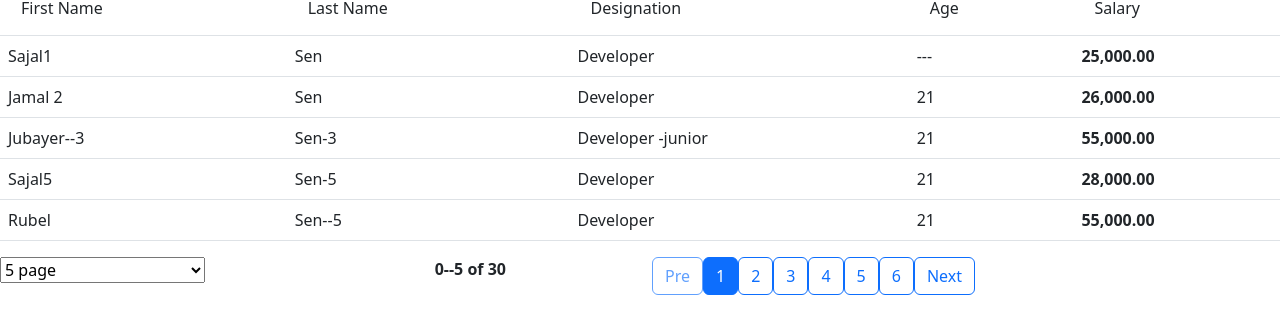
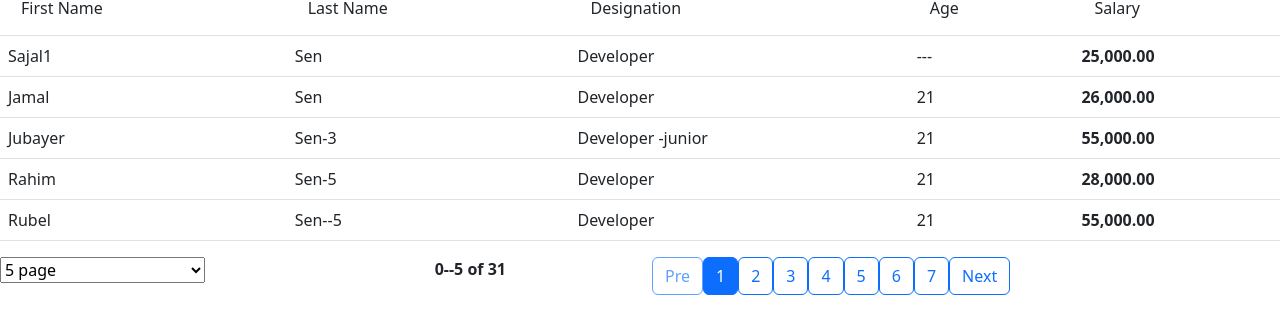
Before and after one commit to SajalSenCSE/EmployeeManagementApp, an Angular app: page /emplist in a window 1280 px wide. Shown: the part 137-470 px from the top of the page. Built offline with nearby package versions, Linux system fonts and the light colour scheme; no server answers.

Commit message:
SearchingWorkBut2rdPageNotWorking

```diff
--- a/src/app/Employee/employee-list/employee-list.component.html
+++ b/src/app/Employee/employee-list/employee-list.component.html
@@ -2,7 +2,7 @@
 
 <div class="row ms-4 col-md-6">
   <label>Search by First Name</label>
-  <input [(ngModel)]='fName' class="form-control" placeholder="Filter By First Name">
+  <input name="fName" [(ngModel)]='fName' class="form-control" placeholder="Filter By First Name" (ngModelChange)="search()">
   <!-- <button (click)="onFilterByFName()" class="btn btn-primary">Search</button> -->
 </div>
 
@@ -17,7 +17,7 @@
     </tr>
   </thead>
   <tbody>
-    <tr *ngFor="let emp of employeeList2 |filter:fName:'FName'| sort:[sortingParams,sortDirection]">
+    <tr *ngFor="let emp of employeeList2 | sort:[sortingParams,sortDirection]">
       <td>{{emp.FName}}</td>
       <td>{{emp.LName}}</td>
       <td>{{emp.Position}}</td>
--- a/src/app/Employee/employee-list/employee-list.component.ts
+++ b/src/app/Employee/employee-list/employee-list.component.ts
@@ -17,6 +17,7 @@ export class EmployeeListComponent implements OnInit {
   preBtnDisable:boolean=false;
   nextBtnDisable:boolean=true;
   sortingParams:string='Id';
+  employeeListBase:IEmployee[]=[];
   employeeList: IEmployee[] = [];
   employeeList2:IEmployee[]=[];
   employeePerPage:number=5;
@@ -24,47 +25,70 @@ export class EmployeeListComponent implements OnInit {
   searchingString:string='';
   pageIndex:number=(this.selectPage-1)*this.employeePerPage;
 
-  constructor(private empService: EmployeeServiceService,private s:LeadService) {}
+  constructor(private empService: EmployeeServiceService) {}
 
   ngOnInit(): void {
     this.empService.getAllEmployee()
     .subscribe((data)=>{
-      this.employeeList=data;
+      this.employeeListBase=data;
+      this.employeeList=this.employeeListBase;
       this.employeeList2=this.employeeList.slice(this.pageIndex,this.employeePerPage);
     })
+  }
 
-    this.s.getAll().subscribe((res)=>{
-      console.log(res);
-    })
+  search(){
+    if(this.fName!=""){
+      this.employeeList=this.employeeListBase.filter(res=>{
+        return (res.FName.toLocaleLowerCase().match(this.fName.toLocaleLowerCase())||(res.LName.toLocaleLowerCase().match(this.fName.toLocaleLowerCase())));
+      })
+      console.log(this.employeeList);
+      this.employeeList2=this.employeeList.slice(this.pageIndex,this.employeePerPage);
+    }else{
+      this.ngOnInit();
+
+    }
   }
+
   get pageNumbers():number[]{
-    return Array((this.employeeList.length)/this.employeePerPage).fill(0).map((x,i)=>i+1);
+    if(this.fName==""){
+      return Array(Math.ceil((this.employeeList.length)/this.employeePerPage)).fill(0).map((x,i)=>i+1);
+    }
+    else{
+      return Array(Math.ceil((this.employeeList.length)/this.employeePerPage)).fill(0).map((x,i)=>i+1);
+    }
+
    }
+
   employeePerPageChange(e:Event){
     const newPageSize=(e.target as HTMLInputElement).value;
     this.employeePerPage=Number(newPageSize);
     this.changePage(1) //defaultPage will be 1
   }
+
   changePage(page:number){
     this.selectPage=page
     this.sliceEmployee();
     this.preAndNex(page);
   }
+
   sliceEmployee(){
    this.pageIndex=(this.selectPage-1)*this.employeePerPage;
    let endIndex=this.pageIndex+this.employeePerPage;
    this.employeeList2=this.employeeList.slice(this.pageIndex,endIndex);
   }
+
   prePage(){
     this.selectPage=this.selectPage-1;
     this.changePage(this.selectPage)
     this.preAndNex(this.selectPage);
   }
+
   nextPage(){
    this.selectPage=this.selectPage+1;
    this.changePage(this.selectPage)
    this.preAndNex(this.selectPage);
   }
+
   preAndNex(selectPage:number){
     let tempForPre=selectPage;
     let tempForNex=this.pageNumbers.length
@@ -79,13 +103,14 @@ export class EmployeeListComponent implements OnInit {
     }else{
       console.log(this.selectPage)
       this.nextBtnDisable=true;
-
     }
   }
+
   getByName(value:string){
     this.sortingParams=value;
     this.onSortDirection();
   }
+
   onSortDirection(){
     if(this.sortDirection=='asce'){
       this.sortDirection='desc'
--- a/src/data/Employee.json
+++ b/src/data/Employee.json
@@ -4,7 +4,7 @@
       "FName":"Sajal1",
       "LName":"Sen",
       "Address":"Dhaka -x,road y",
-      "DoB":"sajja",
+      "DoB":"sajal",
       "Age":27,
       "Salary":25000,
       "Position":"Developer",
@@ -12,7 +12,7 @@
     },
     {
         "Id":2,
-        "FName":"Jamal 2",
+        "FName":"Jamal",
         "LName":"Sen",
         "Address":"Dhaka -a,road a",
         "DoB":"6/15/2001",
@@ -23,7 +23,7 @@
     },
       {
         "Id":3,
-        "FName":"Jubayer--3",
+        "FName":"Jubayer",
         "LName":"Sen-3",
         "Address":"Dhaka -b,road c",
         "DoB":"6/15/2001",
@@ -34,7 +34,7 @@
       },
       {
         "Id":4,
-        "FName":"Sajal5",
+        "FName":"Rahim",
         "LName":"Sen-5",
         "Address":"Dhaka -c,road v",
         "DoB":"6/15/2001",
@@ -68,8 +68,8 @@
         },
         {
           "Id":7,
-          "FName":"Korim",
-          "LName":"Sen-7",
+          "FName":"Sumon",
+          "LName":"Khan",
           "Address":"Dhaka -f,road f",
           "DoB":"6/15/2001",
           "Age":28,
@@ -79,8 +79,8 @@
         },
         {
           "Id":8,
-          "FName":"Sajal--8",
-          "LName":"Sen-8",
+          "FName":"Rakib",
+          "LName":"Khan",
           "Address":"Dhaka -d,road f",
           "DoB":"6/15/2001",
           "Age":20,
@@ -90,7 +90,7 @@
         },
         {
             "Id":9,
-            "FName":"Sajal--9",
+            "FName":"Lemon",
             "LName":"Sen-9",
             "Address":"Dhaka -g,road g",
             "DoB":"6/15/2001",
@@ -101,8 +101,8 @@
           },
           {
             "Id":10,
-            "FName":"Sajal--10",
-            "LName":"Sen-10",
+            "FName":"Khayer",
+            "LName":"Rahman",
             "Address":"Dhaka -j,road j",
             "DoB":"6/15/2001",
             "Age":20,
@@ -115,8 +115,8 @@
 
           {
             "Id":11,
-            "FName":"Sajal--11",
-            "LName":"Sen--11",
+            "FName":"Rahim",
+            "LName":"Khan",
             "Address":"Dhaka -11,road 11",
             "DoB":"6/15/2001",
             "Age":26,
@@ -126,7 +126,7 @@
           },
           {
               "Id":12,
-              "FName":"Sajal 12",
+              "FName":"Jakir",
               "LName":"Sen  12",
               "Address":"Dhaka -12,road 12",
               "DoB":"6/15/2001",
@@ -137,8 +137,8 @@
             },
             {
               "Id":13,
-              "FName":"Sajal--13",
-              "LName":"Sen-13",
+              "FName":"Alsam",
+              "LName":"Islam",
               "Address":"Dhaka -13b,road 13c",
               "DoB":"6/15/2001",
               "Age":29,
@@ -148,8 +148,8 @@
             },
             {
               "Id":14,
-              "FName":"Sajal--14",
-              "LName":"Sen-14",
+              "FName":"Sajal",
+              "LName":"Ahamad",
               "Address":"Dhaka -14c,road 14v",
               "DoB":"6/15/2001",
               "Age":27,
@@ -160,8 +160,8 @@
 
             {
               "Id":15,
-              "FName":"Sajal-15",
-              "LName":"Sen--15",
+              "FName":"Sajal",
+              "LName":"Khan",
               "Address":"Dhaka -d,road d",
               "DoB":"6/15/2001",
               "Age":27,
@@ -171,8 +171,8 @@
             },
             {
                 "Id":16,
-                "FName":"Sajal 16",
-                "LName":"Sen--16",
+                "FName":"Rubel",
+                "LName":"Sen",
                 "Address":"Dhaka -16d,road 16f",
                 "DoB":"6/15/2001",
                 "Age":28,
@@ -182,7 +182,7 @@
               },
               {
                 "Id":17,
-                "FName":"Sajal--17",
+                "FName":"Sajal Rahman",
                 "LName":"Sen-17",
                 "Address":"Dhaka -17f,road 17f",
                 "DoB":"6/15/2001",
@@ -193,8 +193,8 @@
               },
               {
                 "Id":18,
-                "FName":"Sajal--18",
-                "LName":"Sen-18",
+                "FName":"Nayan",
+                "LName":"Sen",
                 "Address":"Dhaka -18d,road 18f",
                 "DoB":"6/15/2001",
                 "Age":20,
@@ -215,8 +215,8 @@
                 },
                 {
                   "Id":20,
-                  "FName":"Sajal--20",
-                  "LName":"Sen-20",
+                  "FName":"Sajal2",
+                  "LName":"Molla",
                   "Address":"Dhaka -20j,road 20j",
                   "DoB":"6/15/2001",
                   "Age":20,
@@ -228,8 +228,8 @@
 
                 {
                     "Id":21,
-                    "FName":"Sajal 21",
-                    "LName":"Sen",
+                    "FName":"Jhon",
+                    "LName":"Desuja",
                     "Address":"Dhaka -21x,road 21y",
                     "DoB":"6/15/2001",
                     "Age":27,
@@ -239,8 +239,8 @@
                   },
                   {
                       "Id":22,
-                      "FName":"Sajal 22",
-                      "LName":"Sen 22",
+                      "FName":"Maria",
+                      "LName":"Rahamn",
                       "Address":"Dhaka -22a,road 22a",
                       "DoB":"6/15/2001",
                       "Age":27,
@@ -250,8 +250,8 @@
                     },
                     {
                       "Id":23,
-                      "FName":"Sajal--23",
-                      "LName":"Sen-23",
+                      "FName":"Sakib",
+                      "LName":"Hasan",
                       "Address":"Dhaka -23b,road 23c",
                       "DoB":"6/15/2001",
                       "Age":28,
@@ -261,8 +261,8 @@
                     },
                     {
                       "Id":24,
-                      "FName":"Sajal--24",
-                      "LName":"Sen-24",
+                      "FName":"Sohel",
+                      "LName":"Khan",
                       "Address":"Dhaka -24c,road 24v",
                       "DoB":"6/15/2001",
                       "Age":28,
@@ -273,8 +273,8 @@
 
                     {
                       "Id":25,
-                      "FName":"Sajal-25",
-                      "LName":"Sen--25",
+                      "FName":"Jamil",
+                      "LName":"Ahdmad",
                       "Address":"Dhaka -25d,road 25d",
                       "DoB":"6/15/2001",
                       "Age":27,
@@ -284,8 +284,8 @@
                     },
                     {
                         "Id":26,
-                        "FName":"Sajal 26",
-                        "LName":"Sen--6",
+                        "FName":"Santhon",
+                        "LName":"S",
                         "Address":"Dhaka -26d,road 26f",
                         "DoB":"6/15/2001",
                         "Age":28,
@@ -295,8 +295,8 @@
                       },
                       {
                         "Id":27,
-                        "FName":"Sajal--27",
-                        "LName":"Sen-27",
+                        "FName":"Akash",
+                        "LName":"khan",
                         "Address":"Dhaka -27f,road 27f",
                         "DoB":"6/15/2001",
                         "Age":28,
@@ -306,8 +306,8 @@
                       },
                       {
                         "Id":28,
-                        "FName":"Sajal--28",
-                        "LName":"Sen-8",
+                        "FName":"Asif",
+                        "LName":"Hasan",
                         "Address":"Dhaka -28d,road 28f",
                         "DoB":"6/15/2001",
                         "Age":20,
@@ -317,8 +317,8 @@
                       },
                       {
                           "Id":29,
-                          "FName":"Sajal--29",
-                          "LName":"Sen-29",
+                          "FName":"Anui",
+                          "LName":"DDD",
                           "Address":"Dhaka -29g,road 29g",
                           "DoB":"6/15/2001",
                           "Age":29,
@@ -328,8 +328,19 @@
                         },
                         {
                           "Id":30,
-                          "FName":"Sajal--30",
-                          "LName":"Sen-30",
+                          "FName":"Hemu",
+                          "LName":"Sarkar",
+                          "Address":"Dhaka -j,road j",
+                          "DoB":"6/15/2001",
+                          "Age":20,
+                          "Salary":45000,
+                          "Position":"Web Developer",
+                          "joiningAge":4
+                        },
+                        {
+                          "Id":31,
+                          "FName":"Hemu2",
+                          "LName":"Sarkar",
                           "Address":"Dhaka -j,road j",
                           "DoB":"6/15/2001",
                           "Age":20,
@@ -339,4 +350,5 @@
                         }
 
 
+
   ]
```
